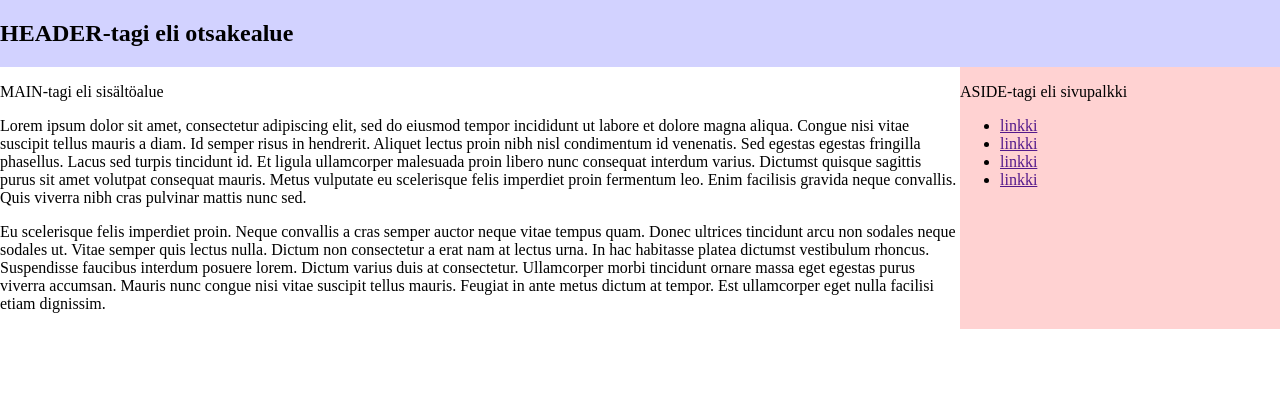
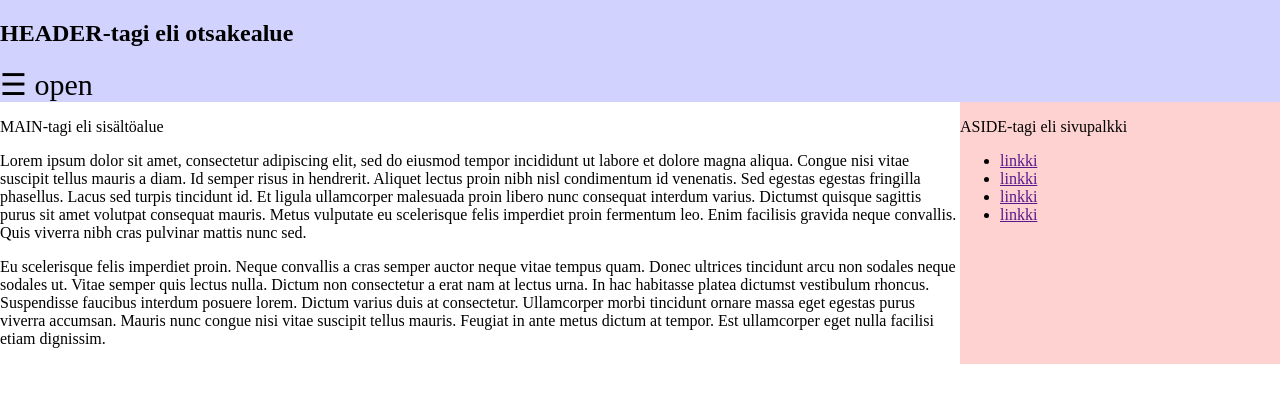
Before and after one commit to JHiltunen/CampusTracker, a PHP site: page / in a window 1280 px wide. Shown: the top 403 px of the page. Run offline with PHP 8.4, Linux system fonts and the light colour scheme.

Commit message:
Added side navigation

```diff
--- a/index.html
+++ b/index.html
@@ -9,12 +9,24 @@
         <div id="page-container">
 			<header>
 				<h2>HEADER-tagi eli otsakealue</h2>
+                <!-- Navbar start-->
+                <nav id="sidenav" class="sidenav">
+                    <a href="javascript:void(0)" id="closebtn" class="closebtn">&times;</a>
+                    <a href="#">About</a>
+                    <a href="#">Services</a>
+                    <a href="#">Clients</a>
+                    <a href="#">Contact</a>
+                </nav>
+                <span style="font-size:30px;cursor:pointer" id="openbtn">&#9776; open</span>
+                <!-- Navbar end-->
 			</header>
+            <!-- Main content start-->
 			<main>
 				<p>MAIN-tagi eli sisältöalue</p>
 				<p>Lorem ipsum dolor sit amet, consectetur adipiscing elit, sed do eiusmod tempor incididunt ut labore et dolore magna aliqua. Congue nisi vitae suscipit tellus mauris a diam. Id semper risus in hendrerit. Aliquet lectus proin nibh nisl condimentum id venenatis. Sed egestas egestas fringilla phasellus. Lacus sed turpis tincidunt id. Et ligula ullamcorper malesuada proin libero nunc consequat interdum varius. Dictumst quisque sagittis purus sit amet volutpat consequat mauris. Metus vulputate eu scelerisque felis imperdiet proin fermentum leo. Enim facilisis gravida neque convallis. Quis viverra nibh cras pulvinar mattis nunc sed. </p>
 				<p>Eu scelerisque felis imperdiet proin. Neque convallis a cras semper auctor neque vitae tempus quam. Donec ultrices tincidunt arcu non sodales neque sodales ut. Vitae semper quis lectus nulla. Dictum non consectetur a erat nam at lectus urna. In hac habitasse platea dictumst vestibulum rhoncus. Suspendisse faucibus interdum posuere lorem. Dictum varius duis at consectetur. Ullamcorper morbi tincidunt ornare massa eget egestas purus viverra accumsan. Mauris nunc congue nisi vitae suscipit tellus mauris. Feugiat in ante metus dictum at tempor. Est ullamcorper eget nulla facilisi etiam dignissim.</p>
 			</main>
+            <!-- Main content ends-->
 			<aside>
 				<p>ASIDE-tagi eli sivupalkki</p>
 				<ul>
@@ -25,5 +37,6 @@
 				</ul>
 			</aside>
 		</div>
+        <script src="js/main.js" type="text/javascript"></script>
     </body>
 </html>
--- /dev/null
+++ b/js/main.js
@@ -0,0 +1,17 @@
+// get close and open button elements
+const closeBtn = document.getElementById("closebtn");
+const openBtn = document.getElementById("openbtn");
+
+// add event listeners
+closeBtn.addEventListener("click", closeNav);
+openBtn.addEventListener("click", openNav);
+
+// function to handle navbar opening
+function openNav() {
+    document.getElementById("sidenav").style.width = "250px";
+}
+
+// function to handle navbar closing
+function closeNav() {
+  document.getElementById("sidenav").style.width = "0";
+}
--- a/styles/style.css
+++ b/styles/style.css
@@ -1,10 +1,6 @@
-/* CSS-tiedostoon voi laittaa kommentin tuollaisten merkkien . Kommentit ei vaikuta koodiin. */
-
-
 header {
-	background: rgb(210,210,255); /* Toi rgb-arvo ilmaisee vaaleansinistä.*/
+	background: rgb(210,210,255);
 	width: 100%
-
 }
 body {
 	margin: auto;
@@ -30,7 +26,47 @@ aside {
     }
 
     aside {
-		background: rgb(255,210,210); /* Kiva vaaleanpunainen sivupalkkiin..*/
+		background: rgb(255,210,210);
     	width: 25%
 	}
 }
+
+/** NavBar **/
+.sidenav {
+  height: 100%;
+  width: 0;
+  position: fixed;
+  z-index: 1;
+  top: 0;
+  left: 0;
+  background-color: #111;
+  overflow-x: hidden;
+  transition: 0.5s;
+  padding-top: 60px;
+}
+
+.sidenav a {
+  padding: 8px 8px 8px 32px;
+  text-decoration: none;
+  font-size: 25px;
+  color: #818181;
+  display: block;
+  transition: 0.3s;
+}
+
+.sidenav a:hover {
+  color: #f1f1f1;
+}
+
+.sidenav .closebtn {
+  position: absolute;
+  top: 0;
+  right: 25px;
+  font-size: 36px;
+  margin-left: 50px;
+}
+
+@media screen and (max-height: 450px) {
+  .sidenav {padding-top: 15px;}
+  .sidenav a {font-size: 18px;}
+}
```
